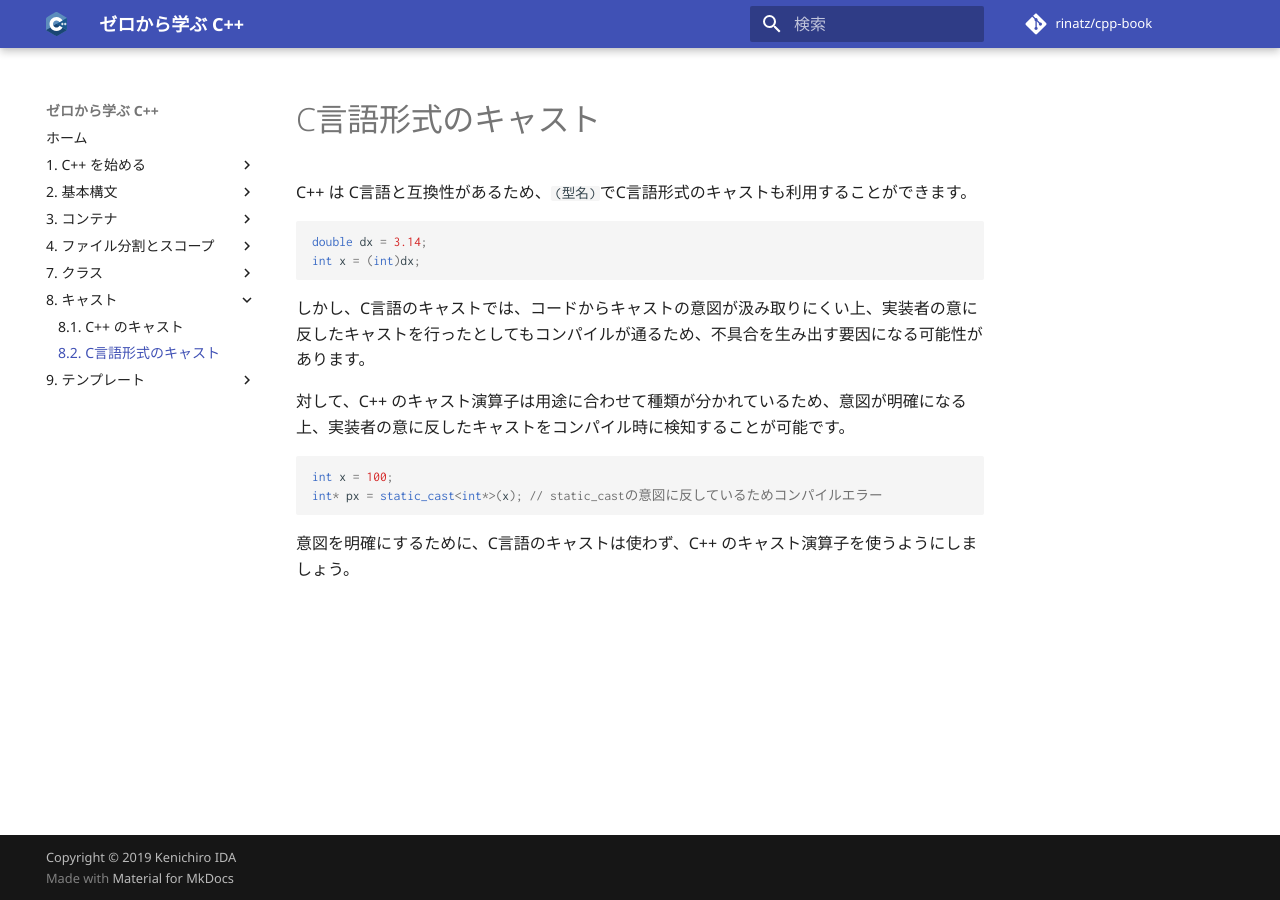
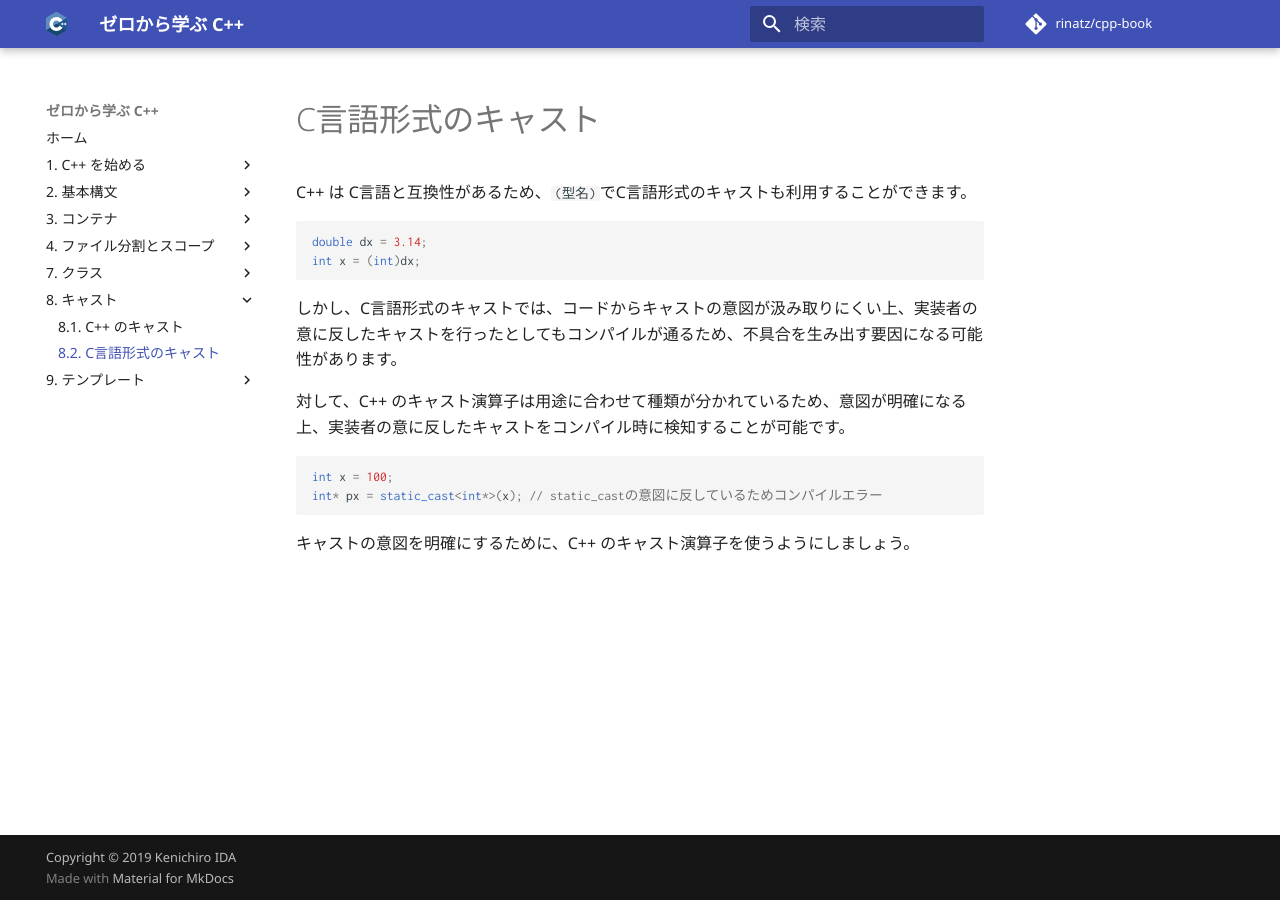
Before and after one commit to rinatz/cpp-book, an MkDocs documentation site: the page built from docs/ch08-02-c-cast.md, in a window 1280 px wide. Built offline with MkDocs 1.6.1 and Material for MkDocs 9.7.7, drawn with Linux system fonts in a browser that asks for light colours; comment, search, counter and statistics services are not loaded.

Commit message:
Polish sentence
Remove comment

````diff
--- a/docs/ch08-02-c-cast.md
+++ b/docs/ch08-02-c-cast.md
@@ -1,14 +1,13 @@
 # C言語形式のキャスト
 
 C++ は C言語と互換性があるため、`(型名)`でC言語形式のキャストも利用することができます。
-<!-- `(型名)` でキャストすることが可能です。 -->
 
 ```cpp
 double dx = 3.14;
 int x = (int)dx;
 ```
 
-しかし、C言語のキャストでは、コードからキャストの意図が汲み取りにくい上、実装者の意に反したキャストを行ったとしてもコンパイルが通るため、不具合を生み出す要因になる可能性があります。
+しかし、C言語形式のキャストでは、コードからキャストの意図が汲み取りにくい上、実装者の意に反したキャストを行ったとしてもコンパイルが通るため、不具合を生み出す要因になる可能性があります。
 
 対して、C++ のキャスト演算子は用途に合わせて種類が分かれているため、意図が明確になる上、実装者の意に反したキャストをコンパイル時に検知することが可能です。
 
@@ -17,4 +16,4 @@ int x = 100;
 int* px = static_cast<int*>(x); // static_castの意図に反しているためコンパイルエラー
 ```
 
-意図を明確にするために、C言語のキャストは使わず、C++ のキャスト演算子を使うようにしましょう。
+キャストの意図を明確にするために、C++ のキャスト演算子を使うようにしましょう。
````
Also changed, not shown: docs/ch08-01-cpp-casts.md (+0 -2 lines).
